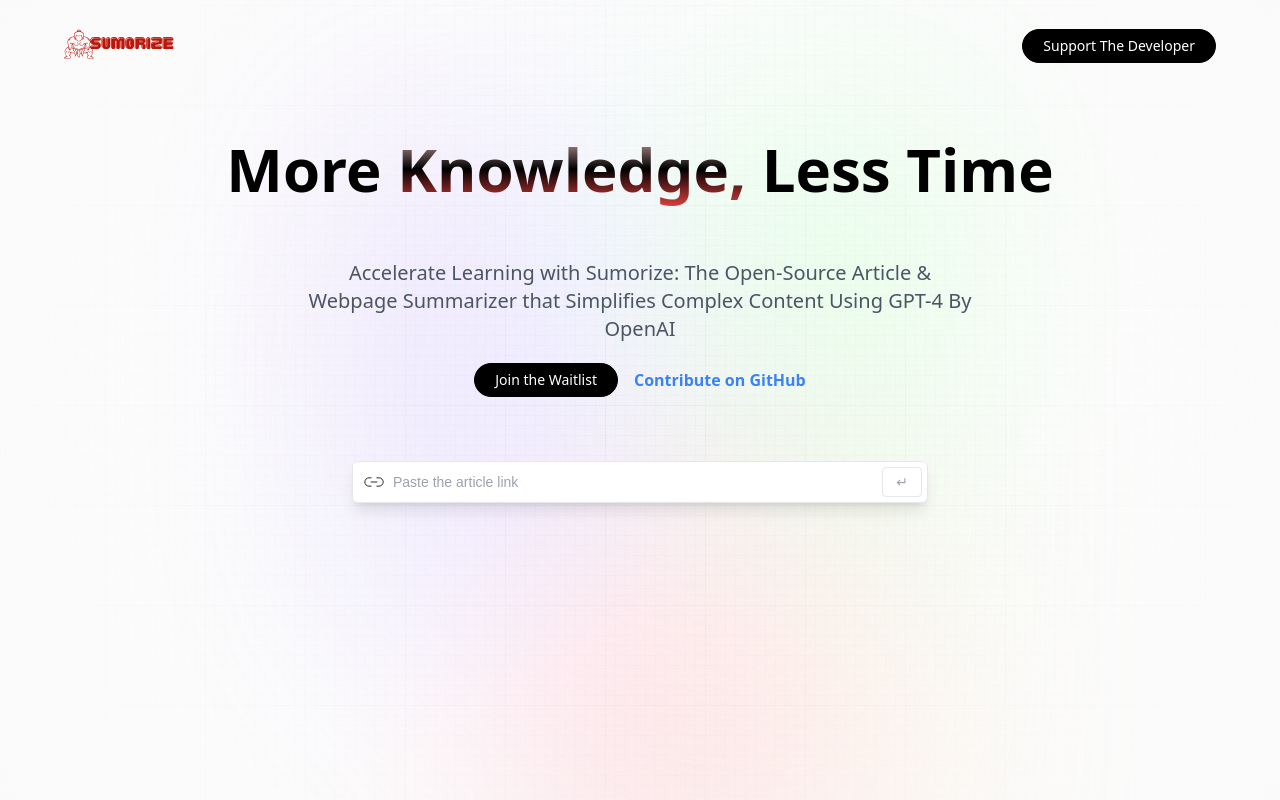
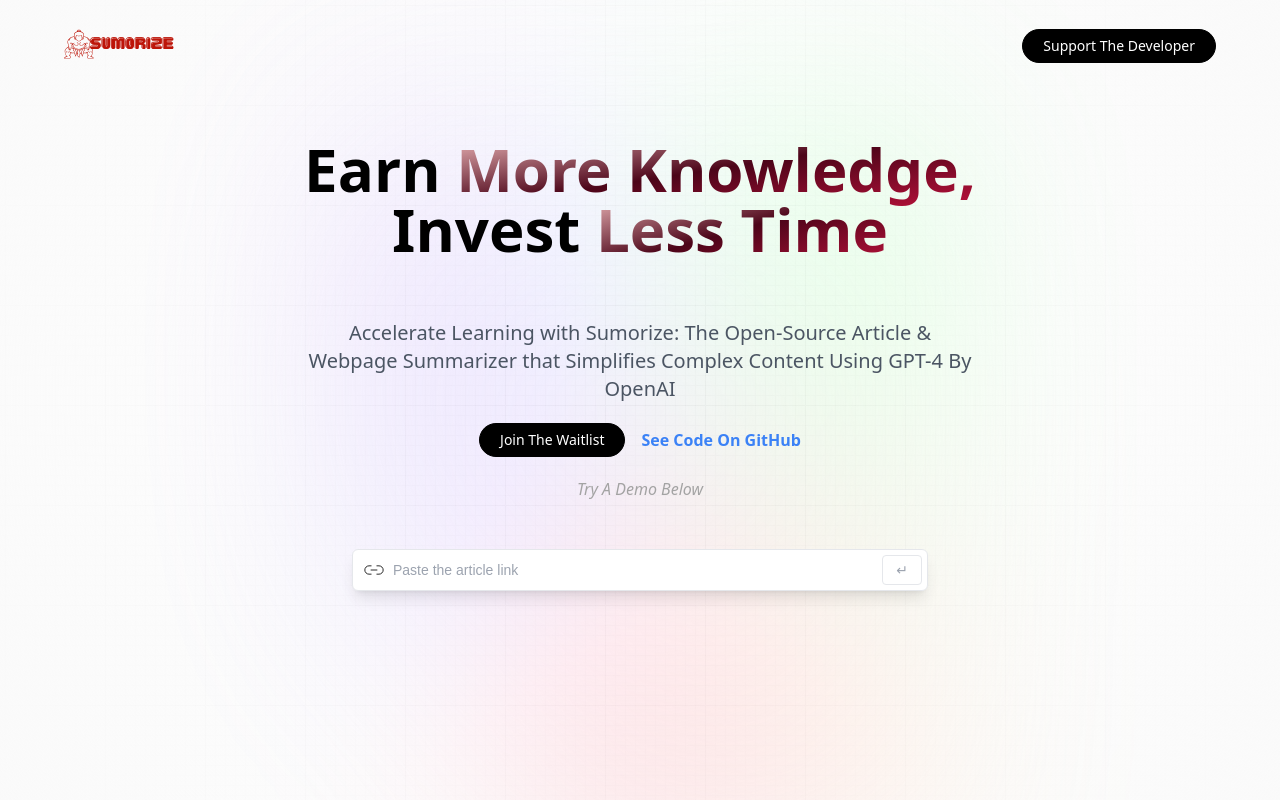
Before and after one commit to MackGrissom/Sumorize, a React (Vite) app: page / in a window 1280 px wide. Built offline with nearby package versions, Linux system fonts and the light colour scheme; a web font is replaced by a local one.

Commit message:
added logos and buttons

```diff
--- a/src/App.css
+++ b/src/App.css
@@ -99,6 +99,9 @@
 .orange_gradient {
   @apply bg-gradient-to-t from-red-500 via-black to-red-200 bg-clip-text text-transparent;
 }
+.second_gradient {
+  @apply bg-gradient-to-tl from-rose-700 via-rose-950 to-red-200 bg-clip-text text-transparent;
+}
 
 .desc {
   @apply mt-5 text-lg text-gray-600 sm:text-xl text-center max-w-2xl;
--- a/src/components/Demo.jsx
+++ b/src/components/Demo.jsx
@@ -60,7 +60,7 @@ const Demo = () => {
   };
 
   return (
-    <section className='mt-16 w-full max-w-xl'>
+    <section className='mt-12 w-full max-w-xl'>
       {/* Search */}
       <div className='flex flex-col w-full gap-2'>
         <form
--- a/src/components/Hero.jsx
+++ b/src/components/Hero.jsx
@@ -1,5 +1,6 @@
 
 import { logo } from '../assets'
+
 
 const Hero = () => {
     return (
@@ -21,19 +22,22 @@ const Hero = () => {
                Support The Developer
                </button>
         </nav>
-        <h1 className='head_text mb-5'> More  <span className=' orange_gradient'> Knowledge, </span> Less Time <br className='max-md:hidden'/>
+
+        <h1 className='head_text mb-5'> Earn    <span className=' second_gradient'>  More Knowledge, </span> <br className='max-md:hidden'/> Invest <span className=' second_gradient'>  Less Time </span><br className='max-md:hidden'/>
 
       </h1>
 <h2 className="desc pt-5"> Accelerate Learning with Sumorize: The Open-Source Article & Webpage Summarizer that Simplifies Complex Content Using GPT-4 By OpenAI</h2>
+      {/* <img src='src/assets/sumorize.svg' alt='logo' className='w-28 h-28' /> */}
 
 <div className="flex items-center justify-center mt-5">
       <button className="black_btn mr-4">
-        Join the Waitlist
+        Join The Waitlist
       </button>
       <a href="https://github.com" className="text-blue-500 hover:text-blue-700 font-bold">
-        Contribute on GitHub
+        See Code On GitHub
       </a>
     </div>
+      <h3 className='pt-5 italic text-neutral-400 '> Try  A Demo Below </h3>
 
         </header >
     )
```
Also changed, not shown: src/assets/sumo.png (added), src/assets/sumorize.svg (added).
